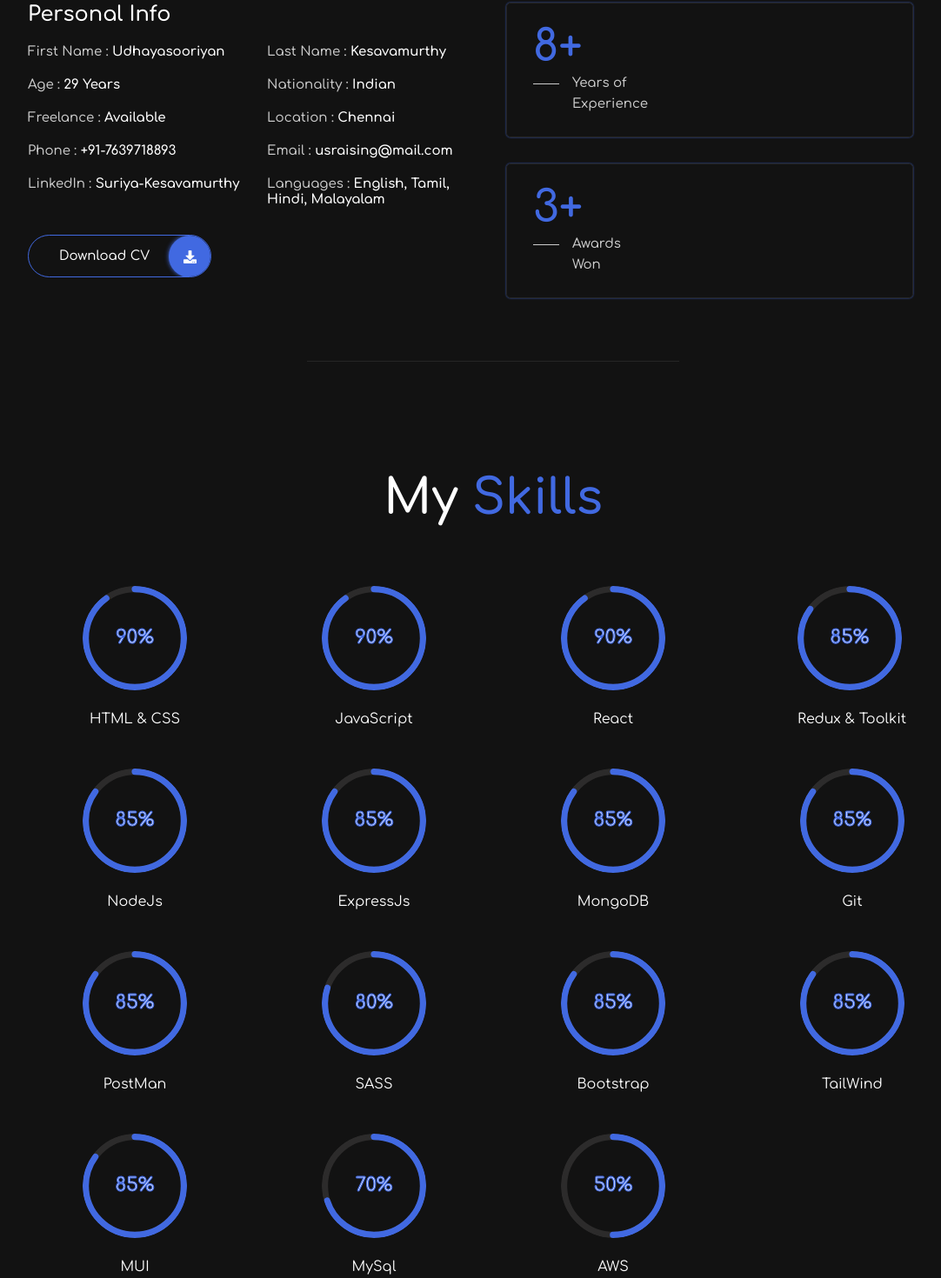
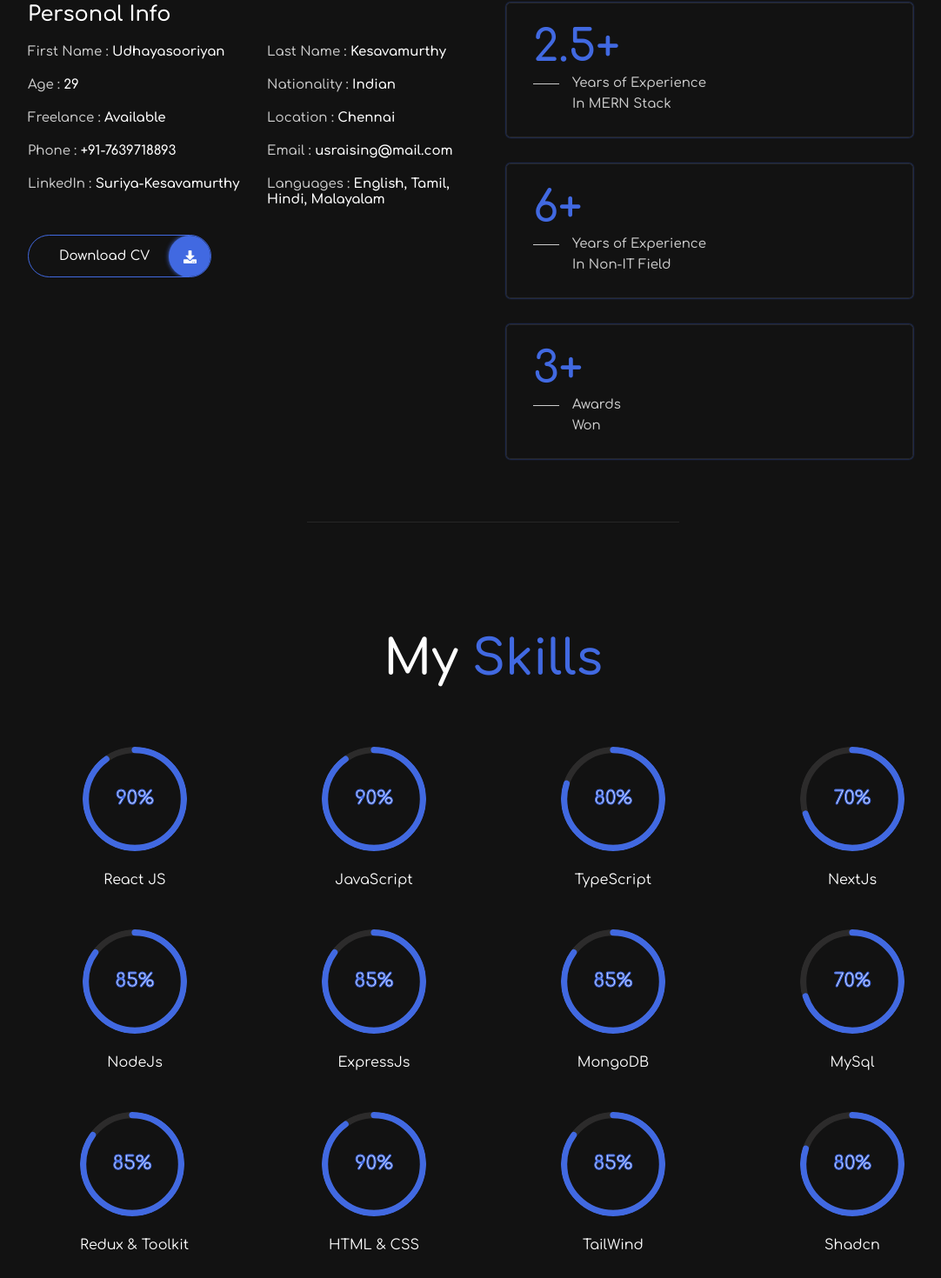
Before and after one commit to Suriya-K7/Suriya-Portfolio-v2, a React (Vite) app: page / in a window 1280 px wide. Shown: the part 999-2469 px from the top of the page at 87% size, without its empty margins (73-1155 px from the left). Built offline with nearby package versions, Linux system fonts and the light colour scheme.

Commit message:
resume and personal info updated

```diff
--- a/src/data.jsx
+++ b/src/data.jsx
@@ -15,42 +15,43 @@
 import Work2 from "./assets/project-2.png";
 import Work3 from "./assets/project-3.png";
 import Work4 from "./assets/project-4.png";
+import { getAge } from "./utils";
 
 export const links = [
   {
     id: 1,
     name: "Home",
-    icon: <FaHome className='nav__icon' />,
+    icon: <FaHome className="nav__icon" />,
     path: "#home",
   },
   {
     id: 2,
     name: "About",
-    icon: <FaUser className='nav__icon' />,
+    icon: <FaUser className="nav__icon" />,
     path: "#about",
   },
   {
     id: 5,
     name: "Skills",
-    icon: <FaCogs className='nav__icon' />,
+    icon: <FaCogs className="nav__icon" />,
     path: "#skills",
   },
   {
     id: 6,
     name: "Journey",
-    icon: <MdWorkHistory className='nav__icon' />,
+    icon: <MdWorkHistory className="nav__icon" />,
     path: "#journey",
   },
   {
     id: 3,
     name: "Portfolio",
-    icon: <FaFolderOpen className='nav__icon' />,
+    icon: <FaFolderOpen className="nav__icon" />,
     path: "#portfolio",
   },
   {
     id: 4,
     name: "Contact",
-    icon: <FaEnvelopeOpen className='nav__icon' />,
+    icon: <FaEnvelopeOpen className="nav__icon" />,
     path: "#contact",
   },
 ];
@@ -71,7 +72,7 @@
   {
     id: 3,
     title: "Age : ",
-    description: "29 Years",
+    description: getAge(),
   },
 
   {
@@ -120,11 +121,16 @@
 export const stats = [
   {
     id: 1,
-    no: "8+",
-    title: "Years of <br /> Experience",
+    no: "2.5+",
+    title: "Years of Experience  <br /> In MERN Stack",
   },
   {
-    id: 4,
+    id: 2,
+    no: "6+",
+    title: "Years of Experience  <br /> In Non-IT Field",
+  },
+  {
+    id: 3,
     no: "3+",
     title: " Awards <br /> Won",
   },
@@ -144,17 +150,15 @@
     category: "education",
     icon: <FaGraduationCap />,
     year: "Jun 2017 - May 2020",
-    title:
-      "Bachelor in Computer Application",
+    title: "Bachelor in Computer Application",
     desc: "Arunachal University of Studies",
   },
-
   {
     id: 9,
     category: "experience",
     icon: <FaBriefcase />,
     year: "Oct 2023 - Present",
-    title: "Junior Full Stack Developer (MERN)",
+    title: "Full Stack Developer (MERN)",
     desc: "Website Learners, Chennai",
   },
   {
@@ -162,8 +166,9 @@
     category: "experience",
     icon: <FaBriefcase />,
     year: "Jan 2023 - Sep 2023",
-    title: "Career Change",
-    desc: "I'm shifting my career to IT and actively studying MERN Stack Development through Guvi's training program while also engaging in self-learning.",
+    title: "MERN Stack Trainee <span> Guvi, Chennai </span>",
+    desc: `Transitioning into IT with a focus on MERN Stack development, undergoing structured training through Guvi's
+program while actively pursuing self-learning and hands-on practice to strengthen my skills.`,
   },
   {
     id: 3,
@@ -171,24 +176,10 @@
     icon: <FaBriefcase />,
     year: "Jan 2017 - Dec 2022",
     title: "Technical Admin <span> Imdaad.LLC, U.A.E </span>",
-    desc: "I handle system updates in Maximo and SAP, as well as generate reports for clients using MS Office (Excel & Word). Additionally, I've won 'Employee of the Year' twice from the client.",
+    desc: `I managed system updates in Maximo and SAP, and generated client-facing reports using MS Office tools.
+Recognized for excellence with 'Employee of the Year' award from the client on two occasions.`,
   },
-  {
-    id: 4,
-    category: "experience",
-    icon: <FaBriefcase />,
-    year: "Nov 2015 - June 2016",
-    title: "Technician <span> AL Ahelia Switchgears, Kuwait </span>",
-    desc: "Worked as a Technician.",
-  },
-  {
-    id: 5,
-    category: "experience",
-    icon: <FaBriefcase />,
-    year: "Jun 2012 - Oct 2013",
-    title: "Technician <span> EFS, Chennai </span>",
-    desc: "Worked as a Technician.",
-  },
+
   {
     id: 7,
     category: "education",
@@ -210,7 +201,7 @@
 export const skills = [
   {
     id: 1,
-    title: "HTML & CSS",
+    title: "React JS",
     percentage: "90",
   },
   {
@@ -220,67 +211,83 @@
   },
   {
     id: 3,
-    title: "React",
-    percentage: "90",
+    title: "TypeScript",
+    percentage: "80",
   },
   {
     id: 4,
+    title: "NextJs",
+    percentage: "70",
+  },
+  {
+    id: 5,
+    title: "NodeJs",
+    percentage: "85",
+  },
+  {
+    id: 6,
+    title: "ExpressJs",
+    percentage: "85",
+  },
+  {
+    id: 7,
+    title: "MongoDB",
+    percentage: "85",
+  },
+  {
+    id: 8,
+    title: "MySql",
+    percentage: "70",
+  },
+  {
+    id: 9,
     title: "Redux & Toolkit",
     percentage: "85",
   },
   {
-    id: 7,
-    title: "NodeJs",
+    id: 10,
+    title: "HTML & CSS",
+    percentage: "90",
+  },
+
+  {
+    id: 11,
+    title: "TailWind",
     percentage: "85",
   },
   {
-    id: 8,
-    title: "ExpressJs",
+    id: 12,
+    title: "Shadcn",
+    percentage: "80",
+  },
+  {
+    id: 13,
+    title: "MUI",
     percentage: "85",
   },
   {
-    id: 9,
-    title: "MongoDB",
-    percentage: "85",
+    id: 14,
+    title: "SASS",
+    percentage: "80",
   },
   {
-    id: 11,
+    id: 15,
     title: "Git",
     percentage: "85",
   },
   {
-    id: 15,
+    id: 16,
     title: "PostMan",
     percentage: "85",
   },
   {
-    id: 12,
-    title: "SASS",
-    percentage: "80",
+    id: 17,
+    title: "AWS",
+    percentage: "50",
   },
   {
-    id: 5,
-    title: "Bootstrap",
-    percentage: "85",
-  },
-  {
-    id: 6,
-    title: "TailWind",
-    percentage: "85",
-  },
-  {
-    id: 14,
-    title: "MUI",
-    percentage: "85",
-  },
-  {
-    id: 10,
-    title: "MySql",
-    percentage: "70",
-  },
-  {
-    id: 13,
-    title: "AWS",
+    id: 18,
+    title: "NestJs",
     percentage: "50",
   },
 ];
--- a/src/pages/about/About.jsx
+++ b/src/pages/about/About.jsx
@@ -24,7 +24,7 @@
               <Info />
             </ul>
             <a
-              href="https://drive.google.com/file/d/1vtlaU_hkGdlUvhuTXJ6tPdvxfgs8scl3/view?usp=sharing"
+              href="https://drive.google.com/file/d/1RbkzozwdsiAFiN6AWIyfhKuINtBAFA53/view?usp=sharing"
               target="_blank"
               className="button"
             >
--- /dev/null
+++ b/src/utils/index.js
@@ -0,0 +1,18 @@
+/**
+ * automatic age calculation function to find My Age
+ * @returns Age in number
+ */
+export function getAge() {
+  const birthDate = new Date("1994-07-16");
+  const today = new Date();
+
+  let age = today.getFullYear() - birthDate.getFullYear();
+  const monthDiff = today.getMonth() - birthDate.getMonth();
+  const dayDiff = today.getDate() - birthDate.getDate();
+
+  if (monthDiff < 0 || (monthDiff === 0 && dayDiff < 0)) {
+    age--;
+  }
+
+  return age;
+}
```
